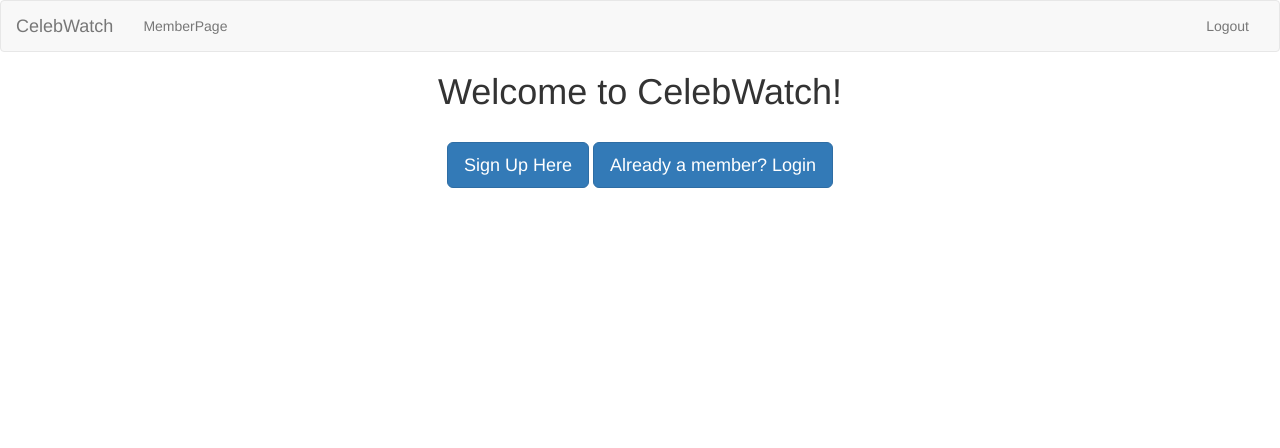
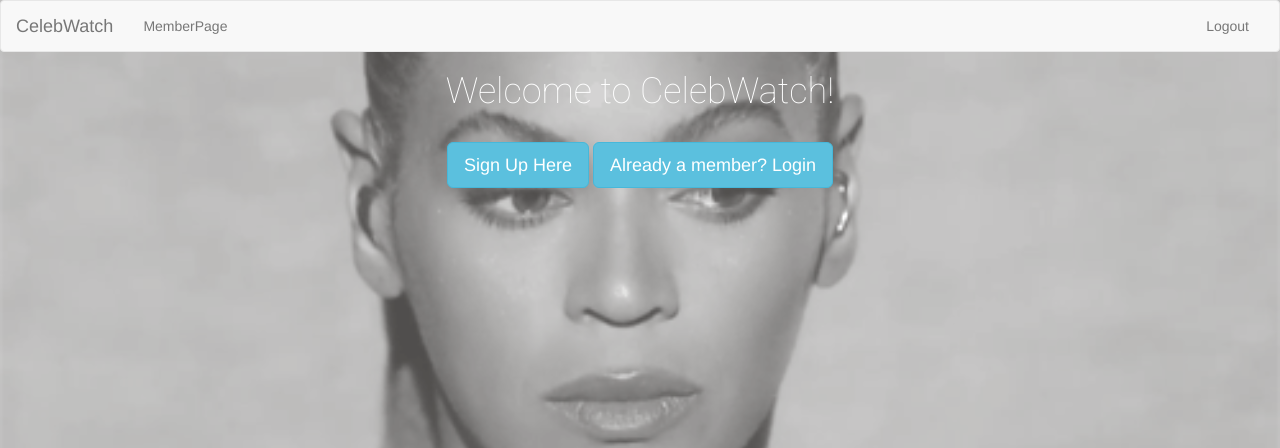
Before and after one commit to kangea/AHanEKangMToma, a PHP site: page /celebwatchmain.php in a window 1280 px wide. Shown: the top 448 px of the page. Run offline with PHP 8.4, Linux system fonts and the light colour scheme; some libraries are stand-ins or nearby versions.

Commit message:
css main

```diff
--- a/celebwatchmain.php
+++ b/celebwatchmain.php
@@ -10,10 +10,12 @@ include("include/dconn.php");
 		<title>CelebWatch</title>
 		<link rel="stylesheet" href="https://maxcdn.bootstrapcdn.com/bootstrap/3.3.6/css/bootstrap.min.css" integrity="sha384-1q8mTJOASx8j1Au+a5WDVnPi2lkFfwwEAa8hDDdjZlpLegxhjVME1fgjWPGmkzs7" crossorigin="anonymous">
 		<link rel="stylesheet" type="text/css" href="https://bootswatch.com/lumen/bootstrap.min.css">
+		<link rel="stylesheet" type="text/css" href= "css/cwstylesheet.css">
 		<script src="https://ajax.googleapis.com/ajax/libs/jquery/1.12.0/jquery.min.js"></script>
 		<script src="https://maxcdn.bootstrapcdn.com/bootstrap/3.3.6/js/bootstrap.min.js" integrity="sha384-0mSbJDEHialfmuBBQP6A4Qrprq5OVfW37PRR3j5ELqxss1yVqOtnepnHVP9aJ7xS" crossorigin="anonymous"></script>
 		<script type = "text/javascript" src= "js/validateSignup.js"></script>
 		<script type = "text/javascript" src = "js/validatelogin.js"></script>
+		<link href='https://fonts.googleapis.com/css?family=Roboto:100' rel='stylesheet' type='text/css'>
 	</head>
 
 	<!-- NAVIGATION BAR -->
@@ -39,9 +41,9 @@ include("include/dconn.php");
 		<div class="text-center">
 			<h1>Welcome to CelebWatch!</h1><br>
 			<div class="text-center">
-				<form method="get">
-					<input type="submit" class="btn btn-primary btn-lg" name="signup" value="Sign Up Here">
-					<input type="submit" class="btn btn-primary btn-lg" name="login" value="Already a member? Login">
+				<form method="get" name= "button">
+					<input type="submit" class="btn btn-info btn-lg" name="signup" value="Sign Up Here">
+					<input type="submit" class="btn btn-info btn-lg" name="login" value="Already a member? Login">
 				</form>
 			</div>
 		</div>
@@ -82,7 +84,7 @@ include("include/dconn.php");
 	function displaySignup(){
 ?>
 	<div class="container" id="signupform">
-		<div class="panel panel-primary">
+		<div class="panel panel-info">
 			<div class="panel-heading">
 				<h3 class="panel-title">Sign-up Form</h3>
 			</div>
@@ -129,7 +131,7 @@ include("include/dconn.php");
 					    <div class="form-group">
 					    	<div class="col-lg-10 col-lg-offset-2">
 						        <button class="btn btn-default" onclick="celebwatchmain.php">Cancel</button>
-						        <button type="submit" class="btn btn-primary" name="submitsignup">Submit</button>
+						        <button type="submit" class="btn btn-info" name="submitsignup">Submit</button>
 					    	</div>
 					    </div>
 					</fieldset>
@@ -183,7 +185,7 @@ include("include/dconn.php");
 	function displayLogin(){
 ?>
 	<div class="container" id="loginform">
-		<div class="panel panel-primary">
+		<div class="panel panel-info">
 			<div class="panel-heading">
 				<h3 class="panel-title">Log-in</h3>
 			</div>
@@ -205,7 +207,7 @@ include("include/dconn.php");
 						    </div>
 						</div>
 						<div class="form-group">
-							<button type="submit" class="btn btn-primary">Submit</button>
+							<button type="submit" class="btn btn-info">Submit</button>
 						</div>
 					</fieldset>
 				</form>
--- a/css/cwstylesheet.css
+++ b/css/cwstylesheet.css
@@ -0,0 +1,10 @@
+h1 {
+	color: white;
+	font-family: 'Roboto', sans-serif;
+	}
+
+body {
+
+	background-image: url("beyonce.gif");
+	background-size: cover;
+}
```
Also changed, not shown: css/beyonce.gif (added).
